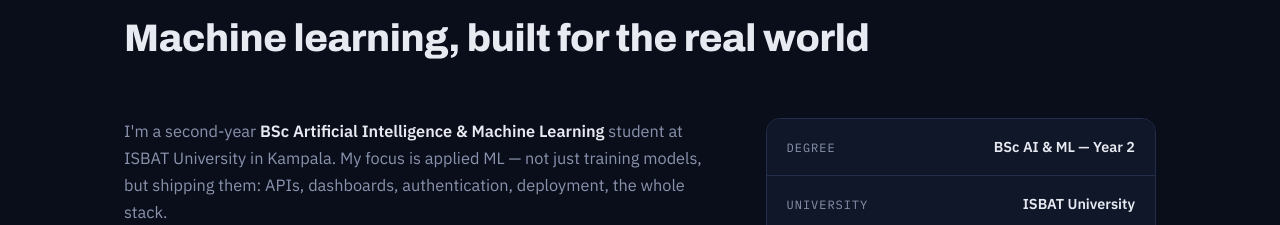
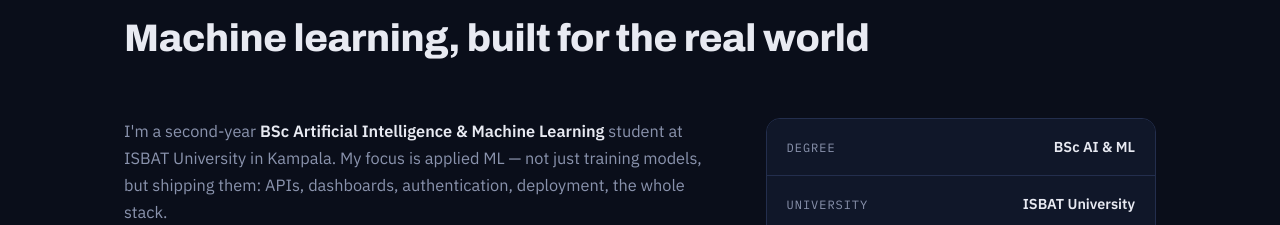
Before and after one commit to TreyVah/TreyVah.github.io, a plain HTML site: page index.html in a window 1280 px wide. Shown: the part 900-1125 px from the top of the page. Drawn offline with Linux system fonts and the light colour scheme.

Commit message:
Update degree fact in about section

```diff
--- a/index.html
+++ b/index.html
@@ -81,7 +81,7 @@
         </p>
       </div>
       <div class="fact-list reveal">
-        <div class="fact"><span class="k">Degree</span><span class="v">BSc AI &amp; ML — Year 2</span></div>
+        <div class="fact"><span class="k">Degree</span><span class="v">BSc AI &amp; ML</span></div>
         <div class="fact"><span class="k">University</span><span class="v">ISBAT University</span></div>
         <div class="fact"><span class="k">Based in</span><span class="v">Kampala, Uganda</span></div>
         <div class="fact"><span class="k">Focus</span><span class="v">Credit risk · Fintech ML</span></div>
```
